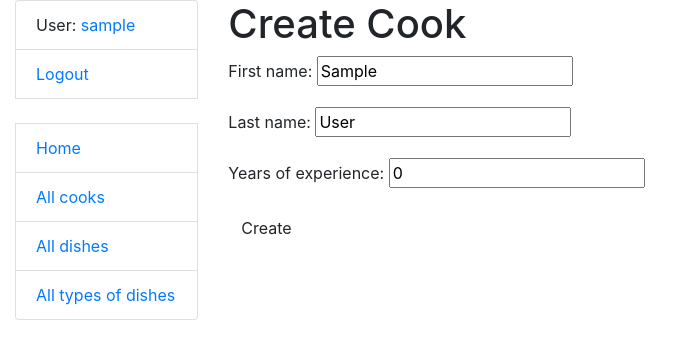
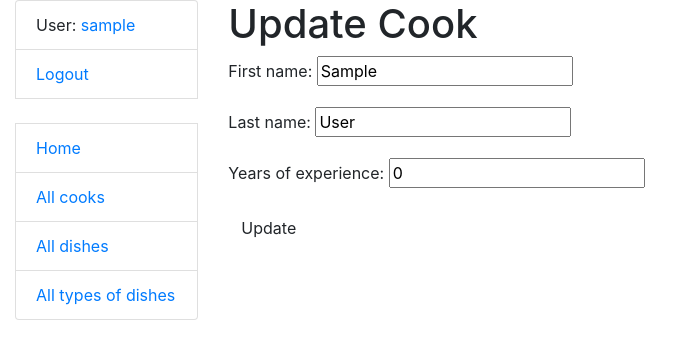
Before and after one commit to Yurii-Durden/kitchen-service, a Django app: page /cooks/update/1/ in a window 1280 px wide. Shown: the top 359 px of the page, without its empty margins (0-693 px from the left). Run offline with Django 5.2, Linux system fonts and the light colour scheme; the visitor is signed in with stand-in values (Sample User, id 1); data comes from the database, SQL or seed files in the repository.

Commit message:
add create update buttons for cook_form and update for cook_detail

```diff
--- a/templates/kitchenflow/cook_detail.html
+++ b/templates/kitchenflow/cook_detail.html
@@ -4,6 +4,9 @@
   <h1>
     {{ cook.first_name }} {{ cook.last_name }}
   </h1>
+  <div class="create-update-button">
+    <a href="{% url "kitchenflow:cook-update" cook.id %}">Update</a>
+  </div>
   <p>years of experience - {{ cook.years_of_experience }}</p>
   <h3>Dishes</h3>
   {% for dish in cook.dishes.all %}
--- a/templates/kitchenflow/cook_form.html
+++ b/templates/kitchenflow/cook_form.html
@@ -1,10 +1,10 @@
 {% extends "base.html" %}
 
 {% block content %}
-  <h1>Create Cook</h1>
+  <h1>{{ object|yesno:"Update ,Create " }}Cook</h1>
   <form action="" method="post">
     {% csrf_token %}
     {{ form.as_p }}
-    <input type="submit" class="btn b" value="Create">
+    <input type="submit" class="btn b" value="{{ object|yesno:"Update,Create" }}">
   </form>
 {% endblock %}
```
